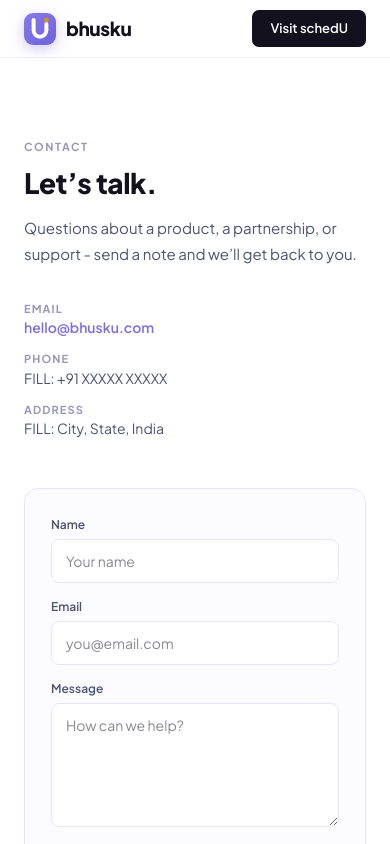
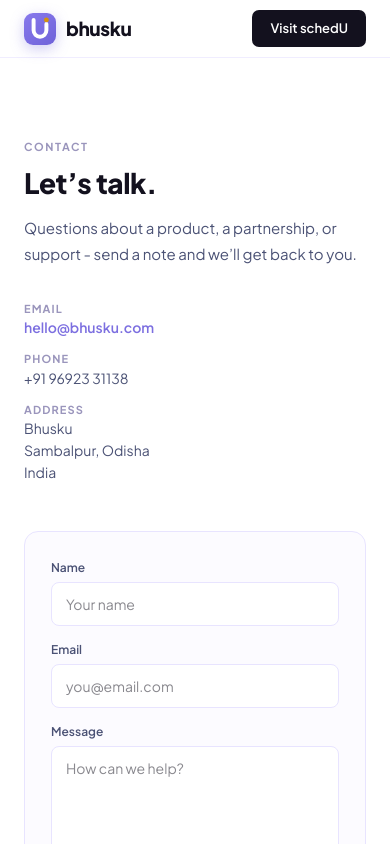
Before and after one commit to jackymean-del/bhusku, a Next.js app: page /contact in a window 390 px wide. Shown: the top 844 px of the page. Built offline with nearby package versions, Linux system fonts and the light colour scheme.

Commit message:
Add real phone and address to contact page

```diff
--- a/app/contact/page.tsx
+++ b/app/contact/page.tsx
@@ -28,11 +28,13 @@ export default function ContactPage() {
             </div>
             <div>
               <div className="text-[11px] font-bold uppercase tracking-[0.1em] text-[#9A95BC]">Phone</div>
-              <span className="text-[#4B5275]">{BUSINESS.phone}</span>
+              <a href={`tel:${BUSINESS.phone.replace(/\s/g, '')}`} className="text-[#4B5275] no-underline">{BUSINESS.phone}</a>
             </div>
             <div>
               <div className="text-[11px] font-bold uppercase tracking-[0.1em] text-[#9A95BC]">Address</div>
-              <span className="text-[#4B5275]">{BUSINESS.address}</span>
+              <address className="not-italic text-[#4B5275]">
+                {BUSINESS.address.map(line => <div key={line}>{line}</div>)}
+              </address>
             </div>
           </div>
         </div>
--- a/lib/site.ts
+++ b/lib/site.ts
@@ -27,9 +27,9 @@ export const BUSINESS = {
   entityLine: 'FILL: Proprietor legal name (sole proprietor), trading as bhusku',
   email: 'hello@bhusku.com',
   // Optional but recommended for Razorpay + trust.
-  phone: 'FILL: +91 XXXXX XXXXX',
-  address: 'FILL: City, State, India',
-  jurisdiction: 'FILL: City, State', // courts of this place govern disputes
+  phone: '+91 96923 31138',
+  address: ['Bhusku', 'Sambalpur, Odisha', 'India'],
+  jurisdiction: 'Sambalpur, Odisha', // courts of this place govern disputes
   // Kept in sync with schedU's checkout (frontend subscription page + backend
   // billing config). If pricing changes, update all three.
   proMonthlyINR: 333,
```
